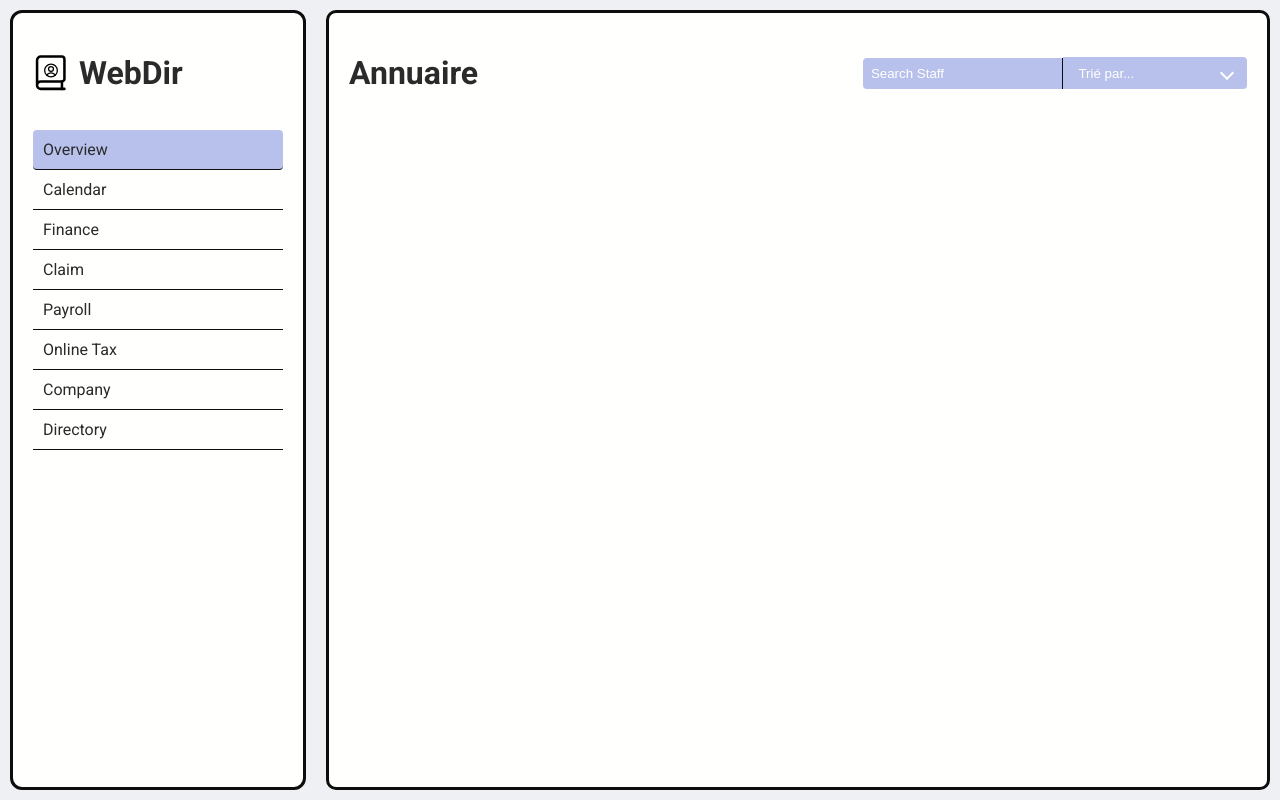
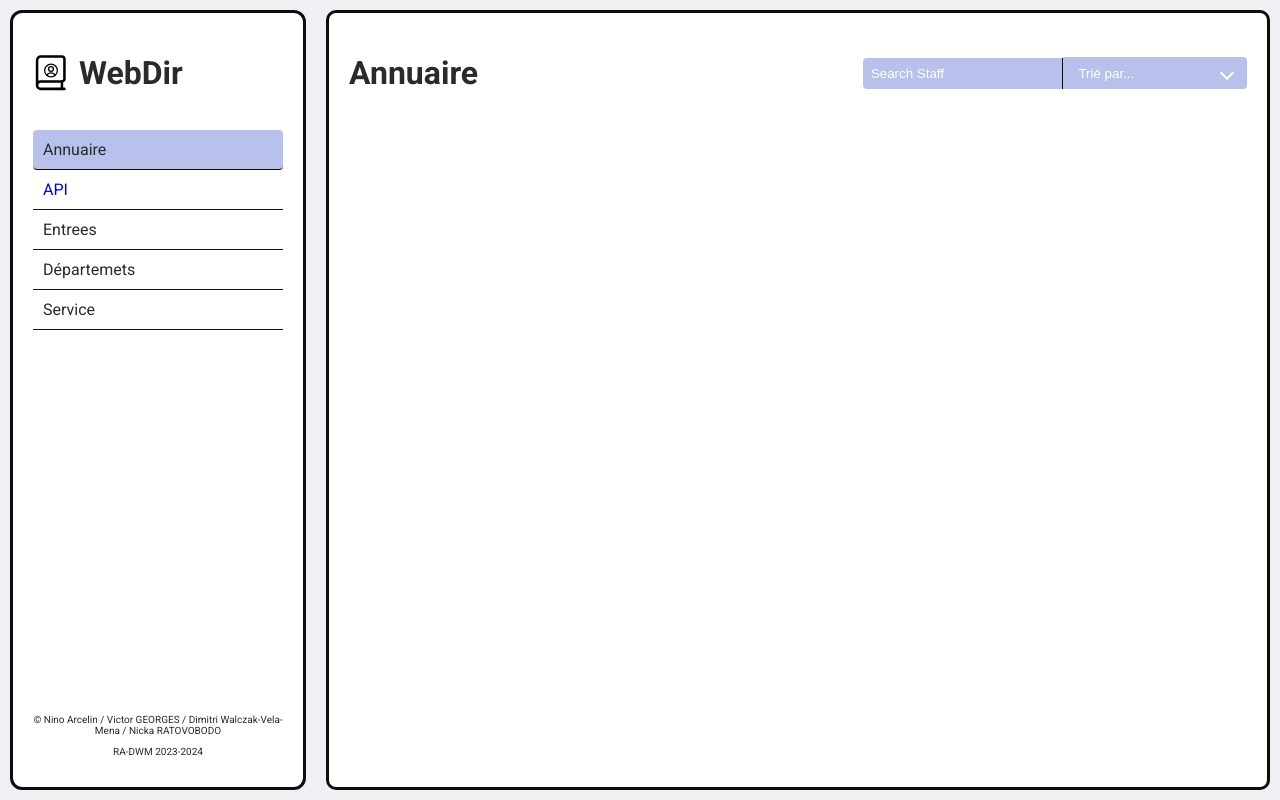
Before and after one commit to Nicka-R/SAE_S401_WebDirectory, a PHP site: page / in a window 1280 px wide. Run offline with PHP 8.4, Linux system fonts and the light colour scheme.

Commit message:
update js

```diff
--- a/WebDir.web/public/css/style.css
+++ b/WebDir.web/public/css/style.css
@@ -18,7 +18,14 @@ body {
     margin: 10px;
     border: 3px solid #0d0d0d;
     border-radius: 12px ;
+    display: flex;
+    flex-direction: column;
+    justify-content: space-between;
+  }
 
+  .copyright{
+    font-size: 10px;
+    text-align: center;
   }
 
 
@@ -259,13 +266,9 @@ body {
 
   .sidebar li{
     color: #2a2a2a;
-    text-decoration: none;
     padding: 10px 0 10px 10px;
     border-bottom: 1px solid #0d0d0d;
-  }
-
-  .sidebar li a:hover {
-    text-decoration: underline;
+    cursor: pointer;
   }
 
   .sidebar .active {
--- a/WebDir.web/public/index.html
+++ b/WebDir.web/public/index.html
@@ -11,6 +11,7 @@
 <body>
     <div class="container">
         <div class="sidebar">
+            <div>
                 <div class="logo">
                     <svg width="36" height="38" viewBox="0 0 13 15" fill="none" xmlns="http://www.w3.org/2000/svg">
                         <path d="M6.50011 6.8845C7.03115 6.8845 7.46165 6.45401 7.46165 5.92296C7.46165 5.39192 7.03115 4.96143 6.50011 4.96143C5.96907 4.96143 5.53857 5.39192 5.53857 5.92296C5.53857 6.45401 5.96907 6.8845 6.50011 6.8845Z" stroke="black" stroke-width="0.5" stroke-linecap="round" stroke-linejoin="round"/>
@@ -22,15 +23,17 @@
                     <h1>WebDir</h1>
                 </div>
                 <ul>
-                <li class="active">Overview</li>
-                <li>Calendar</li>
-                <li>Finance</li>
-                <li>Claim</li>
-                <li>Payroll</li>
-                <li>Online Tax</li>
-                <li>Company</li>
-                <li>Directory</li>
+                    <li class="active">Annuaire</li>
+                    <li><a href="http://docketu.iutnc.univ-lorraine.fr:42190/api" style="text-decoration: none;">API</a></li>
+                    <li>Entrees</li>
+                    <li>Départemets</li>
+                    <li>Service</li>
                 </ul>
+            </div>
+            <div class="copyright">
+                <p>&copy; Nino Arcelin / Victor GEORGES / Dimitri Walczak-Vela-Mena / Nicka RATOVOBODO</p>
+                <p>RA-DWM 2023-2024</p>
+            </div>
         </div>
         <div class="main">
             <div class="header">
@@ -73,7 +76,7 @@
     <script id="directory-template" type="text/x-handlebars-template">
         {{#each directory}}
         <div class="employee-card" data-uuid="{{links.self.href}}">
-            <img src="img/BIGFRONT.jpg"  alt="{{this.firstname}} {{this.name}}">
+            <img src="{{this.img}}" alt="{{this.nom}}">
             <h3>{{this.nom}} {{this.prenom}}</h3>
             <div class="infoUser">
                 <span>{{#each this.departement}}{{libelle}} {{/each}}</span>
@@ -86,8 +89,8 @@
     <script id="details-template" type="text/x-handlebars-template">
         <div class="employee-details-card">
             <button class="close-button">&times;</button>
-            <img src="img/BIGFRONT.jpg" alt="{{details.nom}}">
-            <!--<img src="{{details.img}}" alt="{{details.nom}}">-->
+            <!--<img src="img/BIGFRONT.jpg" alt="{{details.nom}}">-->
+            <img src="{{details.img}}" alt="{{details.nom}}">
             <div class="detailUser">
                 <h3>{{details.nom}} {{details.prenom}}</h3>
                 <p><a href="mailto:{{details.mail}}">{{details.mail}}</a></p>
--- a/WebDir.web/public/main.js
+++ b/WebDir.web/public/main.js
@@ -108,6 +108,7 @@ document.addEventListener('DOMContentLoaded', function() {
             const dynamicSelectContainer = document.querySelector('.dynamic-select-container');
             const selectBase = document.getElementById('classActive');
             const selectDynamic = document.getElementById('classActive2');
+            const input = document.querySelector('.searchInput');
             const sortValue = option.dataset.sort;
             if (sortValue !== 'service' && sortValue !== 'departement') {
                 const existingSelectContainer = document.querySelector('.dynamic-select-container .select-container');
@@ -131,6 +132,8 @@ document.addEventListener('DOMContentLoaded', function() {
                 fetchEntry();
                 currentSortType = '';
             }
+
+            input.value = '';
         });
     });
 
@@ -215,7 +218,7 @@ document.addEventListener('DOMContentLoaded', function() {
         renderDirectory(filteredData);
     }
 
-    function filterEmployeesByService(service) {
+    function filterEmployeesByService(departmentOrService) {
         const filteredData = directoryData.filter(employee => {
             for (let i = 0; i < employee.service.length; i++) {
                 if (employee.service[i].libelle.toLowerCase() === departmentOrService.toLowerCase()) {
```
Also changed, not shown: WebDir.web/public/js/main.js, 1 other file. Lines whose indentation alone changed are shown as unchanged.
